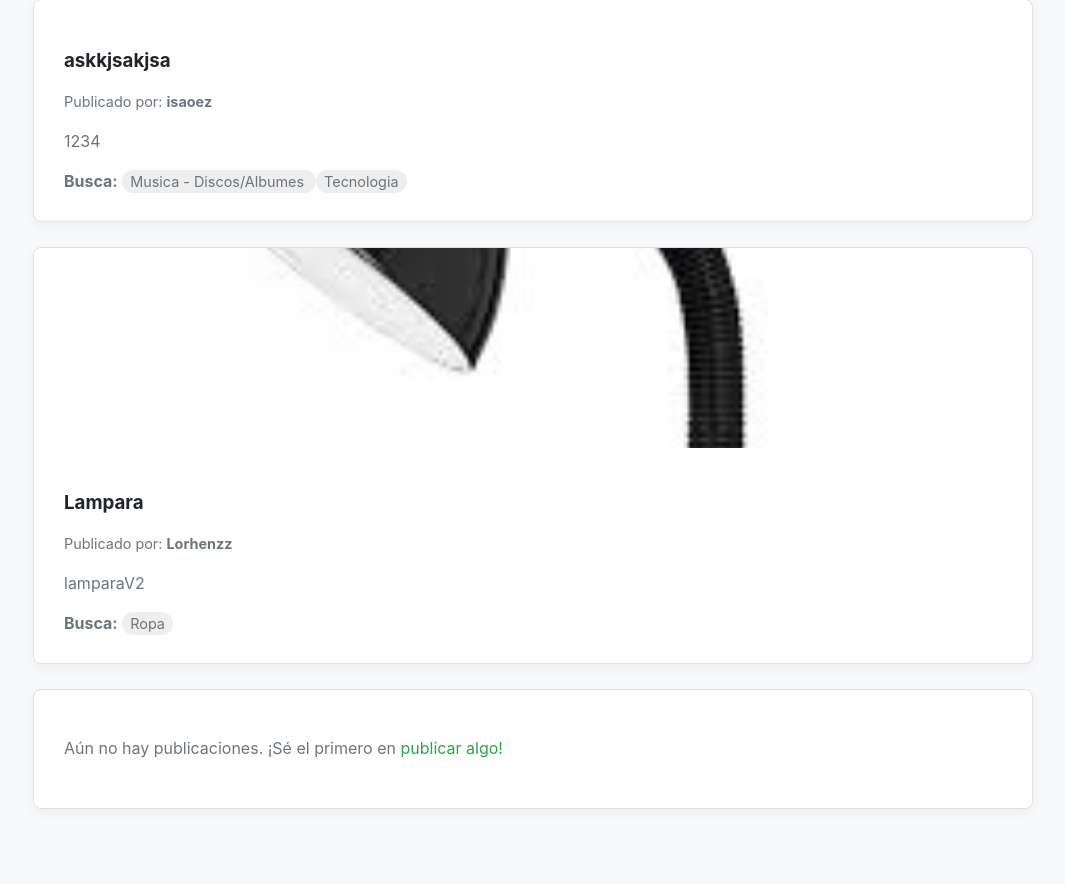
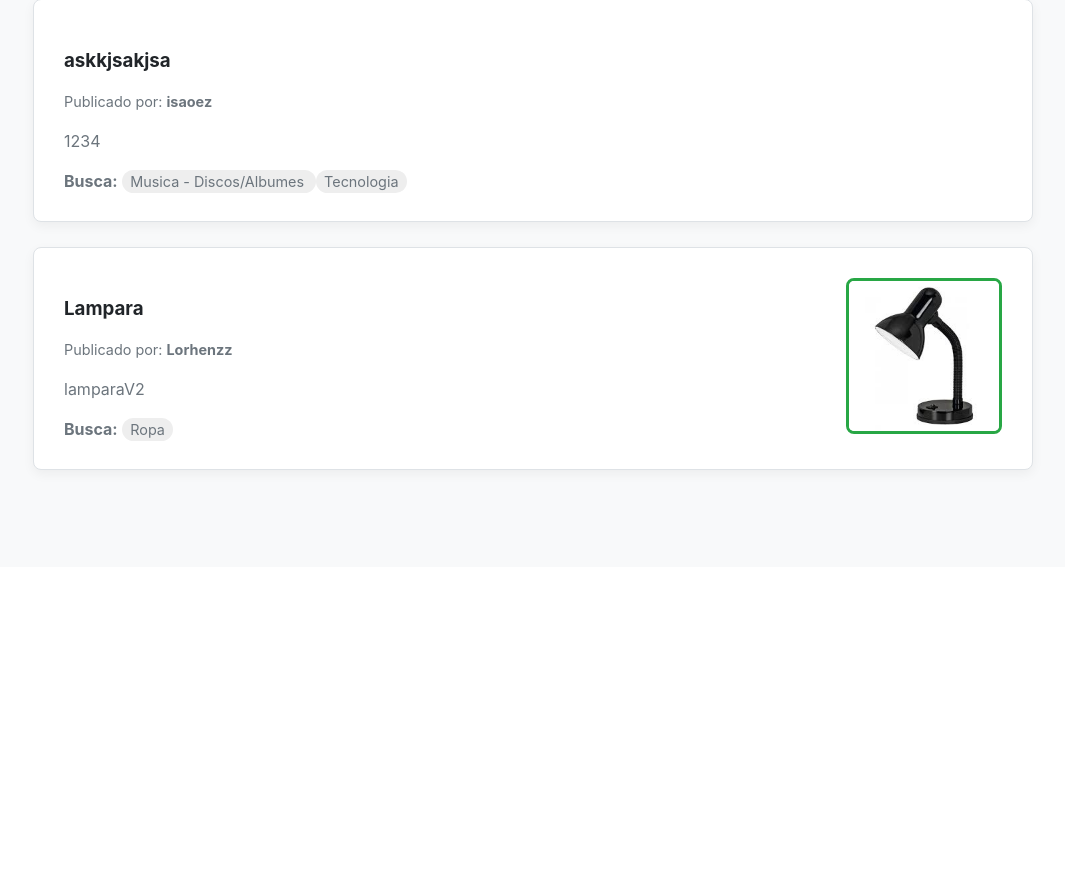
Before and after one commit to isaoez/proyecto, a Django app: page / in a window 1280 px wide. Shown: the part 233-1117 px from the top of the page, without its empty margins (107-1172 px from the left). After the commit the page ends 708 px from the top, so only its background shows below. Run offline with Django 5.2, Linux system fonts and the light colour scheme; data comes from the database, SQL or seed files in the repository; some libraries are stand-ins or nearby versions.

Commit message:
elimine plop |:

```diff
--- a/myapp/templates/index.html
+++ b/myapp/templates/index.html
@@ -10,10 +10,10 @@
     <h2>Últimas Publicaciones</h2>
 
     {% for articulo in articulos %}
-        <article class="card" style="margin-bottom: 25px;">
-            {% if articulo.imagen %}
-                <img src="{{ articulo.imagen.url }}" alt="{{ articulo.titulo }}" style="width: 100%; height: 200px; object-fit: cover; border-radius: 8px 8px 0 0; margin: -30px -30px 20px -30px;">
-            {% endif %}
+        <article class="card" style="display: flex; justify-content: space-between; align-items: flex-start; margin-bottom: 25px;">
+
+            <div style="flex: 1; margin-right: 25px;">
+
                 <h3>{{ articulo.titulo }}</h3>
 
                 <p style="font-size: 0.9em; color: var(--color-text-secondary);">
@@ -24,7 +24,6 @@
 
                 <div>
                     <strong>Busca:</strong>
-
                     {% for categoria in articulo.propietario.deseo.categorias_buscadas.all %}
                         <span style="background: #eee; padding: 3px 8px; border-radius: 12px; font-size: 0.9em;">
                             {{ categoria }}
@@ -44,10 +43,27 @@
                         </a>
                     </div>
                 {% endif %}
+            </div>
+
+            {% if articulo.imagen %}
+            <div style="flex-shrink: 0;"> <img src="{{ articulo.imagen.url }}"
+                     alt="{{ articulo.titulo }}"
+                     style="
+                        width: 150px;  /* Ancho del cuadrado */
+                        height: 150px; /* Alto del cuadrado */
+                        object-fit: cover; /* Asegura que la imagen llene el cuadrado */
+                        border: 3px solid var(--color-accent); /* Borde verde */
+                        border-radius: 8px; /* Bordes redondeados */
+                     ">
+            </div>
+            {% endif %}
 
         </article>
+    {% empty %}
+        <div class="card">
+            <p>Aún no hay publicaciones. ¡Sé el primero en <a href="{% url 'publicar' %}">publicar algo</a>!</p>
+        </div>
     {% endfor %}
+</section>
 
-        <div class="card">
-            <p>Aún no hay publicaciones. ¡Sé el primero en <a href="{% url 'publicar' %}">publicar algo!
 {% endblock %}
```
Lines whose indentation alone changed are shown as unchanged.
